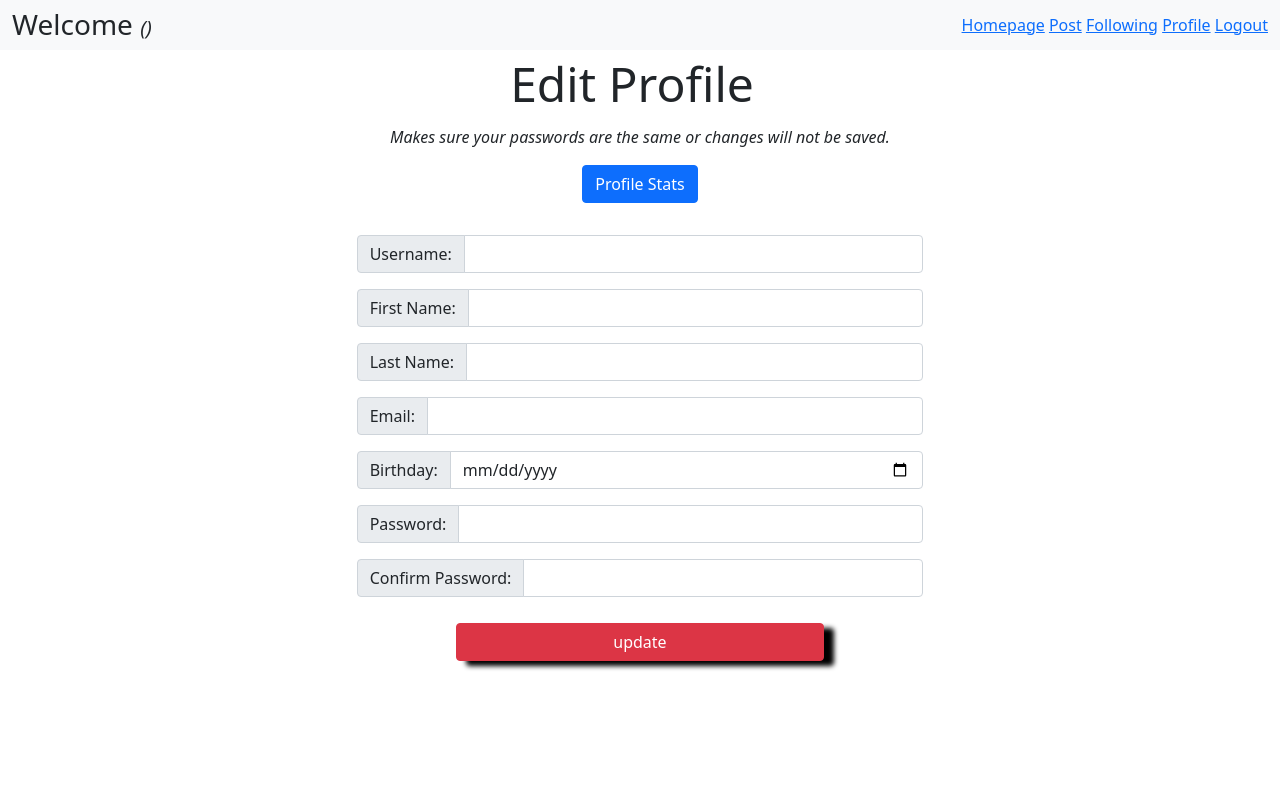
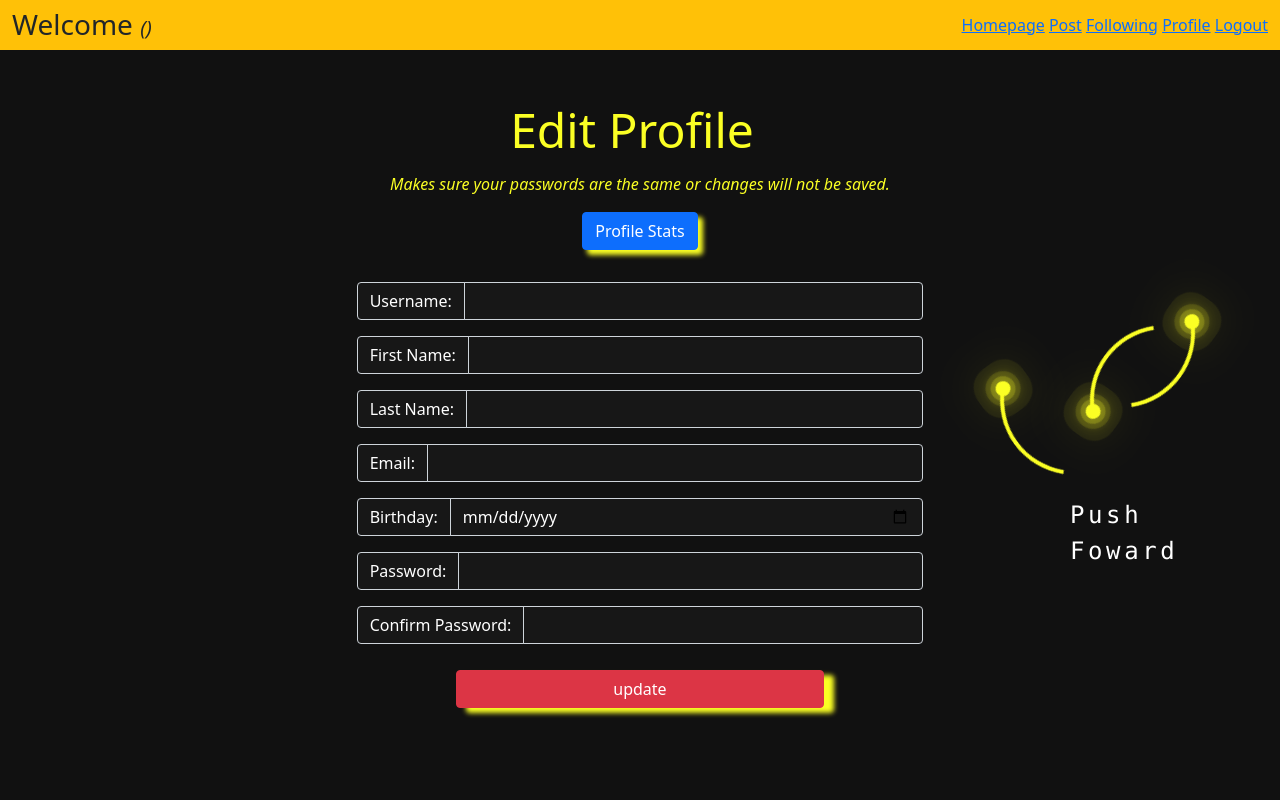
Before and after one commit to DomB1113/SoloProject, a Flask app: template flask_app/templates/profile.html in a window 1280 px wide. Run offline with Flask 2, Linux system fonts and the light colour scheme; the template is opened without the code that fills it, so the values that code supplies are empty.

Commit message:
css complete

```diff
--- /dev/null
+++ b/flask_app/static/css/generalbackground.css
@@ -0,0 +1,159 @@
+*{
+    margin: 0;
+    padding: 0;
+    box-sizing: border-box;
+}
+.content{
+    position: absolute;
+    width: 100%;
+    left: 0px;
+    top: 0px;
+    z-index: 2;
+}
+.content2{
+    position: absolute;
+    width: 100%;
+    left: 0px;
+    top: 0px;
+    z-index: 1;
+}
+/* .links{
+    position: absolute;
+    width: fit-content;
+    left: 76em;
+    top: 10px;
+    z-index: 3;
+} */
+.backgroundForContent{
+    background-color: #111;
+}
+.bodyBackground{
+    display: flex;
+    justify-content: center;
+    align-items: center;
+    min-height: 100vh;
+    background-color: #111;
+    z-index: 0;
+}
+.containerBackground{
+    position: relative;
+    width: max-content;
+    display: flex;
+    justify-content: center;
+    align-items: center;
+    left: 30em;
+    z-index: 0;
+}
+.containerBackground .ring{
+    position: relative;
+    width: 150px;
+    height: 150px;
+    margin: -30px;
+    border-radius: 50%;
+    border: 4px solid transparent;
+    border-top: 4px solid #fbff24;
+    animation: animate 4s linear infinite;
+    z-index: 0;
+}
+@keyframes animate{
+    0%{
+        transform: rotate(0deg);
+    }
+    100%{
+        transform: rotate(360deg);
+    }
+}
+
+
+.containerBackground .ring::before{
+    z-index: 0;
+    content:'';
+    position: absolute;
+    top: 12px;
+    right: 12px;
+    border-radius: 50px;
+    width: 15px;
+    height: 15px;
+    background: #fbff24;
+    box-shadow: 0 0 0 5px #fbff2433,
+    0 0 0 10px #fbff2422,
+    0 0 0 20px #fbff2411,
+    0 0 20px #fbff24,
+    0 0 50px #fbff24;
+
+}
+
+.containerBackground .ring:nth-child(2){
+    z-index: 0;
+    animation: animate2 4s linear infinite;
+    animation-delay: -1s;
+    border-top: 4px solid transparent;
+    border-left: 4px solid #fbff24;
+}
+
+.containerBackground .ring:nth-child(2)::before{
+    z-index: 0;
+    content:'';
+    position: absolute;
+    top: initial;
+    bottom: 12px;
+    left: 12px;
+    border-radius: 50px;
+    width: 15px;
+    height: 15px;
+    background: #fbff24;
+    box-shadow: 0 0 0 5px #fbff2433,
+    0 0 0 10px #fbff2422,
+    0 0 0 20px #fbff2411,
+    0 0 20px #fbff24,
+    0 0 50px #fbff24;
+
+}
+@keyframes animate2{
+    0%{
+        transform: rotate(360deg);
+    }
+    100%{
+        transform: rotate(0deg);
+    }
+}
+.containerBackground .ring:nth-child(3){
+    z-index: 0;
+    animation: animate2 4s linear infinite;
+    animation-delay: -3s;
+    position: absolute;
+    top: -66.66px;
+    border-top: 4px solid transparent;
+    border-left: 4px solid #fbff24;
+}
+.containerBackground .ring:nth-child(3)::before{
+    z-index: 0;
+    content:'';
+    position: absolute;
+    top: initial;
+    bottom: 12px;
+    left: 12px;
+    border-radius: 50px;
+    width: 15px;
+    height: 15px;
+    background: #fbff24;
+    box-shadow: 0 0 0 5px #fbff2433,
+    0 0 0 10px #fbff2422,
+    0 0 0 20px #fbff2411,
+    0 0 20px #fbff24,
+    0 0 50px #fbff24;
+
+}
+
+
+
+.containerBackground p {
+    z-index: 0;
+    position: absolute;
+    color: #fff;
+    font-size: 1.5em;
+    font-family: consolas;
+    bottom: -140px;
+    left: 40px;
+    letter-spacing: 0.15em;
+}
--- a/flask_app/templates/profile.html
+++ b/flask_app/templates/profile.html
@@ -5,10 +5,19 @@
     <meta http-equiv="X-UA-Compatible" content="IE=edge">
     <meta name="viewport" content="width=device-width, initial-scale=1.0">
     <link href="https://cdn.jsdelivr.net/npm/bootstrap@5.1.3/dist/css/bootstrap.min.css" rel="stylesheet" integrity="sha384-1BmE4kWBq78iYhFldvKuhfTAU6auU8tT94WrHftjDbrCEXSU1oBoqyl2QvZ6jIW3" crossorigin="anonymous">
+    <link rel="stylesheet" href="{{ url_for('static', filename='css/generalbackground.css') }}">
     <title>Profile</title>
 </head>
-<body>
-    <nav class="navbar navbar-expand-lg navbar-light bg-light">
+<div class="bodyBackground">
+    <div class="containerBackground">
+        <div class="ring"></div>
+        <div class="ring"></div>
+        <div class="ring"></div>
+        <p>Push Foward</p>
+    </div>
+</div>
+<body class="backgroundForContent">
+    <nav class="navbar navbar-expand-lg navbar-light bg-warning content">
         <div class="container-fluid">
             <div>
                 <h3 style="display: inline;">Welcome {{login.first_name}} {{login.last_name}}  </h3>
@@ -23,12 +32,12 @@
             </div>
         </div>
     </nav>
-    <div>
-        <div class="d-flex justify-content-center" >
+    <div class="content2">
+        <div class="d-flex justify-content-center" style="margin-top: 6em; ">
             <div style=" vertical-align: top; display: inline-block; text-align: center;">
-                <h1 style="font-size: 3em;" class="navbar-brand" >Edit Profile</h1>
-                <p style="display: block; font-style: italic;">Makes sure your passwords are the same or changes will not be saved.</p>
-                <button type="button" class="btn btn-primary" id="liveToastBtn">Profile Stats</button>
+                <h1 style="font-size: 3em; color: #fbff24;" class="navbar-brand" >Edit Profile</h1>
+                <p style="display: block; font-style: italic; color: #fbff24;">Makes sure your passwords are the same or changes will not be saved.</p>
+                <button style="box-shadow: 5px 5px 5px #fbff24; "  type="button" class="btn btn-primary" id="liveToastBtn">Profile Stats</button>
             </div>
         </div>
         <div class="d-flex justify-content-center" style="display: flex; margin: 5em; margin-top: 2rem;">
@@ -44,35 +53,35 @@
                 {% endwith %}
                 <input type="hidden" name="id" value="{{login.id}}">
                 <div  class="input-group mb-3" >
-                    <label class="input-group-text" id="inputGroup-sizing-default" for="username">Username:</label>
-                    <input style="width: 400px;" class="form-control" aria-label="Sizing example input" aria-describedby="inputGroup-sizing-default" type="text" name="username" value="{{login.username}}" >
+                    <label style=" background-color: rgba(37, 37, 37, 0.329); color: white;" class="input-group-text" id="inputGroup-sizing-default" for="username">Username:</label>
+                    <input style="width: 400px;  background-color: rgba(37, 37, 37, 0.329); color: white;" class="form-control" aria-label="Sizing example input" aria-describedby="inputGroup-sizing-default" type="text" name="username" value="{{login.username}}" >
                 </div>
                 <div  class="input-group mb-3" >
-                    <label class="input-group-text" id="inputGroup-sizing-default" for="first_name">First Name:</label>
-                    <input style="width: 400px;" class="form-control" aria-label="Sizing example input" aria-describedby="inputGroup-sizing-default" type="text" name="first_name" value="{{login.first_name}}" >
+                    <label style=" background-color: rgba(37, 37, 37, 0.329); color: white;" class="input-group-text" id="inputGroup-sizing-default" for="first_name">First Name:</label>
+                    <input style="width: 400px;  background-color: rgba(37, 37, 37, 0.329); color: white; " class="form-control" aria-label="Sizing example input" aria-describedby="inputGroup-sizing-default" type="text" name="first_name" value="{{login.first_name}}" >
                 </div>
                 <div  class="input-group mb-3" >
-                    <label class="input-group-text" id="inputGroup-sizing-default" for="last_name">Last Name:</label>
-                    <input style="width: 400px;" class="form-control" aria-label="Sizing example input" aria-describedby="inputGroup-sizing-default" type="text" name="last_name" value="{{login.last_name}}">
+                    <label style=" background-color: rgba(37, 37, 37, 0.329); color: white;" class="input-group-text" id="inputGroup-sizing-default" for="last_name">Last Name:</label>
+                    <input style="width: 400px;  background-color: rgba(37, 37, 37, 0.329); color: white; " class="form-control" aria-label="Sizing example input" aria-describedby="inputGroup-sizing-default" type="text" name="last_name" value="{{login.last_name}}">
                 </div>
                 <div  class="input-group mb-3" >
-                    <label class="input-group-text" id="inputGroup-sizing-default" for="email">Email:</label>
-                    <input style="width: 400px;" class="form-control" aria-label="Sizing example input" aria-describedby="inputGroup-sizing-default" type="text" name="email" value="{{login.email}}" >
+                    <label style=" background-color: rgba(37, 37, 37, 0.329); color: white;" class="input-group-text" id="inputGroup-sizing-default" for="email">Email:</label>
+                    <input style="width: 400px;  background-color: rgba(37, 37, 37, 0.329); color: white; " class="form-control" aria-label="Sizing example input" aria-describedby="inputGroup-sizing-default" type="text" name="email" value="{{login.email}}" >
                 </div>
                 <div  class="input-group mb-3" >
-                    <label class="input-group-text" id="inputGroup-sizing-default" for="birthday">Birthday:</label>
-                    <input style="width: 400px;" class="form-control" aria-label="Sizing example input" aria-describedby="inputGroup-sizing-default" type="date" name="birthday" value="{{login.birthday}}" >
+                    <label style=" background-color: rgba(37, 37, 37, 0.329); color: white;" class="input-group-text" id="inputGroup-sizing-default" for="birthday">Birthday:</label>
+                    <input style="width: 400px;  background-color: rgba(37, 37, 37, 0.329); color: white; " class="form-control" aria-label="Sizing example input" aria-describedby="inputGroup-sizing-default" type="date" name="birthday" value="{{login.birthday}}" >
                 </div>
                 <div  class="input-group mb-3" >
-                    <label class="input-group-text" id="inputGroup-sizing-default" for="password">Password:</label>
-                    <input style="width: 400px;" class="form-control" aria-label="Sizing example input" aria-describedby="inputGroup-sizing-default" type="password" name="password" >
+                    <label style=" background-color: rgba(37, 37, 37, 0.329); color: white;" class="input-group-text" id="inputGroup-sizing-default" for="password">Password:</label>
+                    <input style="width: 400px;  background-color: rgba(37, 37, 37, 0.329); color: white; " class="form-control" aria-label="Sizing example input" aria-describedby="inputGroup-sizing-default" type="password" name="password" >
                 </div>
                 <div  class="input-group mb-3" >
-                    <label class="input-group-text" id="inputGroup-sizing-default" for="confirm_password">Confirm Password:</label>
-                    <input style="width: 400px;" class="form-control" aria-label="Sizing example input" aria-describedby="inputGroup-sizing-default" type="password" name="confirm_password" >
+                    <label style=" background-color: rgba(37, 37, 37, 0.329); color: white;" class="input-group-text" id="inputGroup-sizing-default" for="confirm_password">Confirm Password:</label>
+                    <input style="width: 400px;  background-color: rgba(37, 37, 37, 0.329); color: white; " class="form-control" aria-label="Sizing example input" aria-describedby="inputGroup-sizing-default" type="password" name="confirm_password" >
                 </div>
                 <div class="row d-flex justify-content-center">
-                    <input class="btn btn-danger" style="margin-top: 10px; width: 23rem; box-shadow: 10px 5px 5px black;"  type="submit" value="update">
+                    <input class="btn btn-danger" style="margin-top: 10px; width: 23rem; box-shadow: 10px 5px 5px #fbff24"  type="submit" value="update">
                 </div>
             </form>
         </div>
```
Also changed, not shown: flask_app/static/css/loginbackground.css (added, +131 -0 lines), flask_app/static/css/signupbackground.css (added, +131 -0 lines), flask_app/templates/create_post.html (+23 -12 lines), flask_app/templates/following.html (+20 -9 lines), flask_app/templates/homepage.html (+22 -12 lines), flask_app/templates/login.html (+12 -3 lines), flask_app/templates/signup.html (+12 -3 lines), flask_app/templates/view_post.html (+19 -8 lines), flask_app/templates/your_posts.html (+16 -7 lines).
